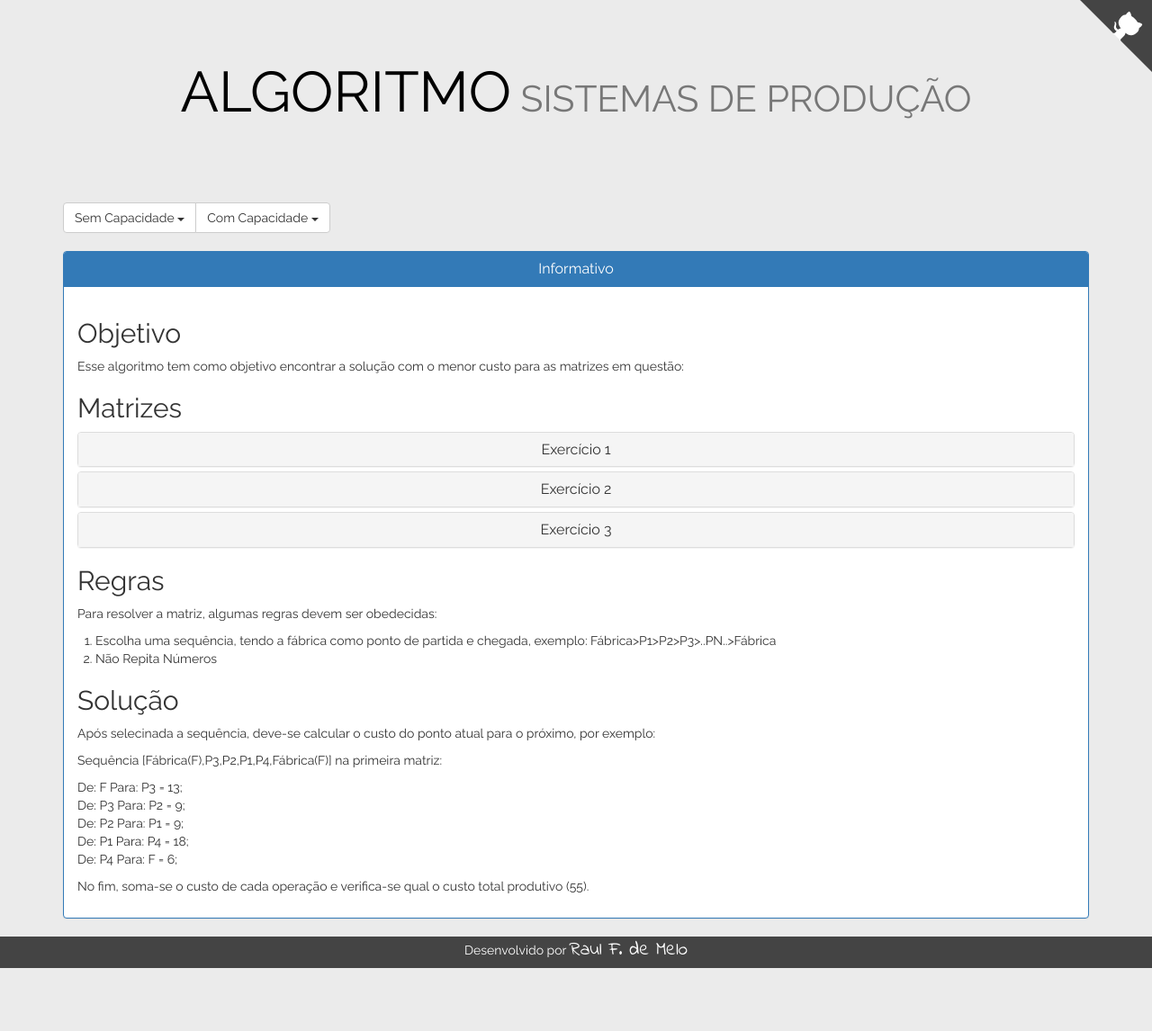
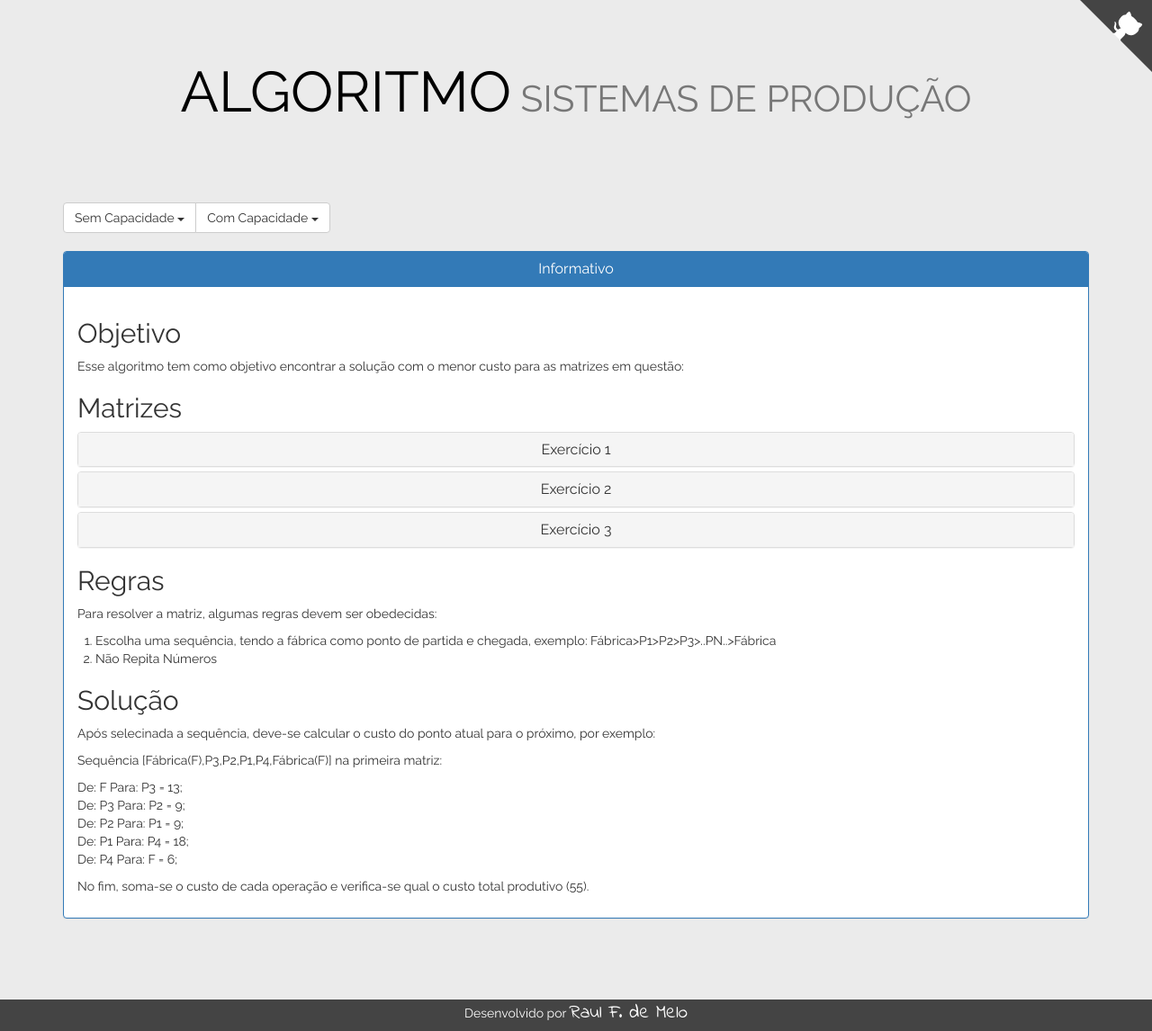
Before and after one commit to raulfdm/algoritmo-sistemas-produtivos, a Jekyll site: the page built from index.html, in a window 1280 px wide. Shown: the whole page at 90% size. Built offline with Jekyll 4.4.1, drawn with Linux system fonts in a browser that asks for light colours; before the commit the page ends 1076 px from its top, so only the background shows below that.

Commit message:
Margem
Adição de margin bottom no container para melhorar o visual

```diff
--- a/css/style.css
+++ b/css/style.css
@@ -85,3 +85,7 @@ footer p {
   font-family: Indie Flower;
   font-size: 1.5em;
 }
+
+.container{
+  margin-bottom: 70px;
+}
```
